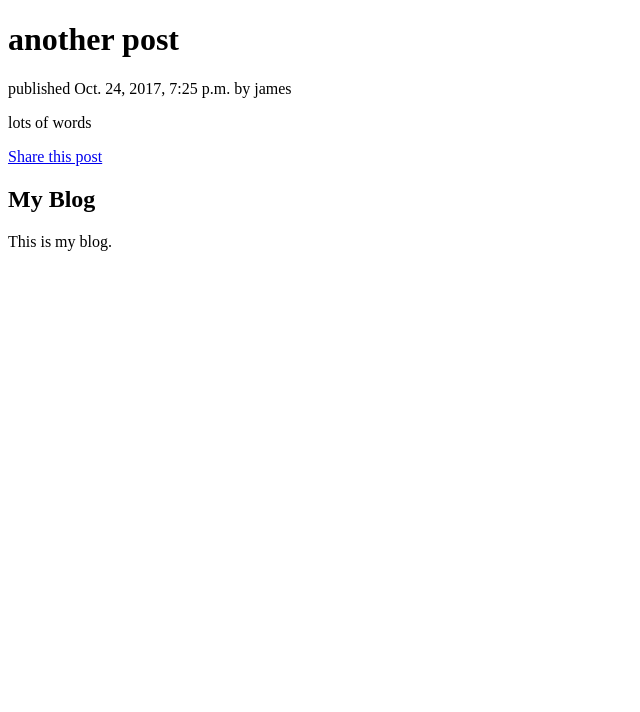
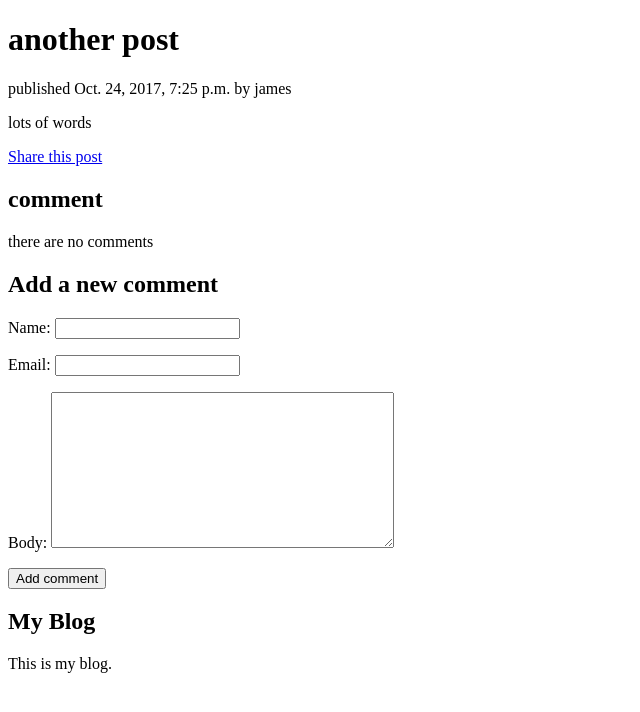
Before and after one commit to Alequin/django_tutorial__building_a_blog, a Django app: a page that uses blog/templates/blog/post/detail.html in a window 1280 px wide. Shown: the top 712 px of the page, without its empty margins (0-640 px from the left). Run offline with Django 3.2, Linux system fonts and the light colour scheme; data comes from the database, SQL or seed files in the repository; both versions use the stored data as it was after the commit.

Commit message:
video 13

```diff
--- a/blog/models.py
+++ b/blog/models.py
@@ -48,7 +48,7 @@ class Comment(models.Model):
     email = models.EmailField()
     body = models.TextField()
     created = models.DateTimeField(auto_now_add=True)
-    updated = models.DateTimeField(auto_now_add=True)
+    updated = models.DateTimeField(auto_now=True)
     active = models. BooleanField(default=True)
 
     class Meta:
--- a/blog/templates/blog/post/detail.html
+++ b/blog/templates/blog/post/detail.html
@@ -7,4 +7,31 @@
   <p class="data">published {{ post.publish }} by {{post.author}}</p>
   {{ post.body|linebreaks }}
   <p><a href="{% url "blog:post_share" post.id %}">Share this post</a></p>
+
+  {% with comment.count as total_comments %}
+    <h2>{{ total_comments }} comment{{ total_comments|pluralize }}</h2>
+  {% endwith %}
+
+  {% for comment in comments %}
+    <div class="comment">
+      <p class="info">Comment {{ forloop.counter }} by {{ comment.name }} {{ comment.created }}</p>
+      {{ comment.body|linebreaks }}
+    </div>
+  {% empty %}
+    <p>there are no comments</p>
+  {% endfor %}
+
+  {% if new_comment %}
+    <h2>Your comment has being added</h2>
+  {% else %}
+    <h2>Add a new comment</h2>
+    <form action="{{ post.get_absolute_url }}" method="post">
+      {{ comment_form.as_p }}
+      {% csrf_token %}
+      <p><input type="submit" value="Add comment"></p>
+    </form>
+  {% endif %}
+
+
+
 {%  endblock %}
--- a/blog/views.py
+++ b/blog/views.py
@@ -29,6 +29,7 @@ def post_detail(request, year, month, day, post):
     )
 
     comments = post.comments.filter(active=True)
+    comment_form = None
     if(request.method == 'POST'):
         comment_form = CommentForm(data=request.POST)
         if(comment_form.is_valid()):
```
Also changed, not shown: blog/migrations/0003_auto_20171026_0724.py (added), db.sqlite3, 3 other files.
